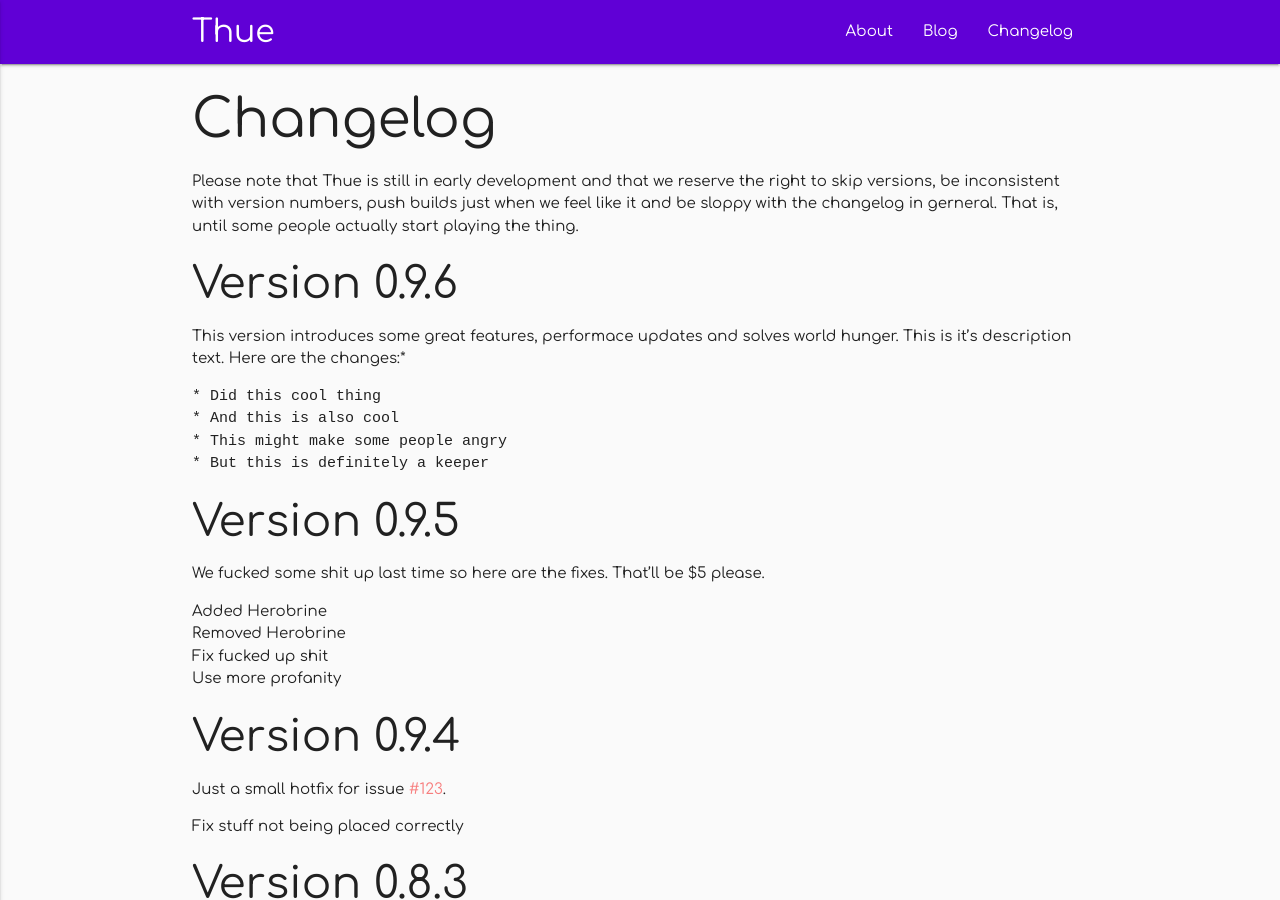
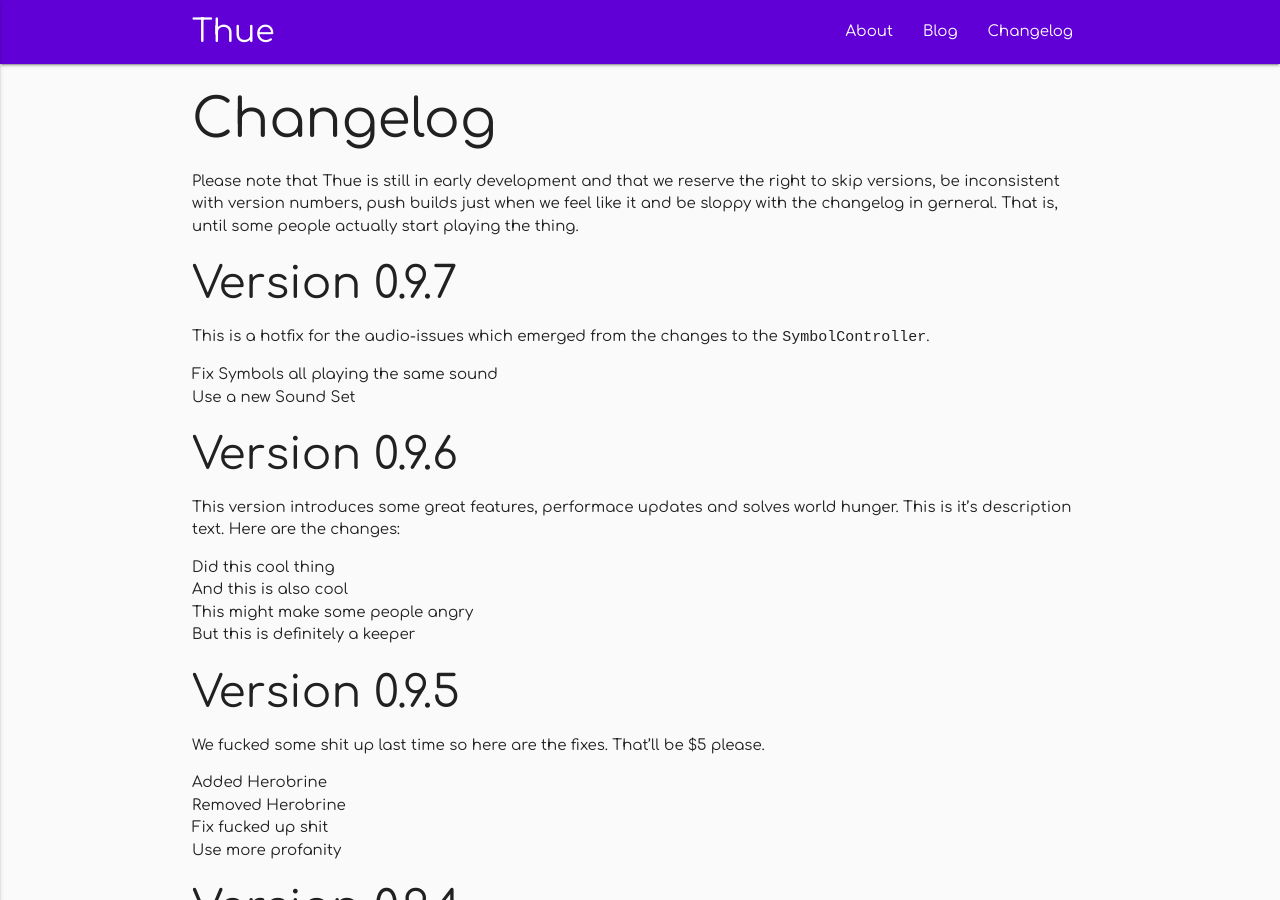
Before and after one commit to turbopope/thue.systems, a Jekyll site: the page built from pages/changelog.md, in a window 1280 px wide and 900 px high. Built offline with Jekyll 4.4.1, drawn with Linux system fonts in a browser that asks for light colours.

````diff
--- a/_config.yml
+++ b/_config.yml
@@ -33,3 +33,9 @@ sass:
     sass_dir: _sass
 kramdown:
   auto_ids: true
+
+latest_version:
+  code: 0.9.7
+  anchor: version-097 # This is generated by kramdown from the headers in the changelog source file
+  date: 2016-11-23
+  dropbox_link: "https://www.dropbox.com/s/2absbj9mwd9k7ky/thue_0-9-7.apk?dl=1" # Make sure the `dl=1` query param is there
--- a/pages/changelog.md
+++ b/pages/changelog.md
@@ -2,7 +2,7 @@
 title: Changelog
 permalink: /changelog/
 layout: default
-# Please use level-3 headings (###)
+# Please use level-3 headings (###) for each version
 ---
 
 ## Changelog
@@ -10,16 +10,22 @@ layout: default
 Please note that Thue is still in early development and that we reserve the right to skip versions, be inconsistent with version numbers, push builds just when we feel like it and be sloppy with the changelog in gerneral. That is, until some people actually start playing the thing.
 
 
+### Version 0.9.7
+
+This is a hotfix for the audio-issues which emerged from the changes to the `SymbolController`.
+
+* Fix Symbols all playing the same sound
+* Use a new Sound Set
+
+
 ### Version 0.9.6
 
-This version introduces some great features, performace updates and solves world hunger. This is it's description text. Here are the changes:*
+This version introduces some great features, performace updates and solves world hunger. This is it's description text. Here are the changes:
 
-```
 * Did this cool thing
 * And this is also cool
 * This might make some people angry
 * But this is definitely a keeper
-```
 
 
 ### Version 0.9.5
````
Also changed, not shown: _layouts/home.html (+4 -4 lines).
